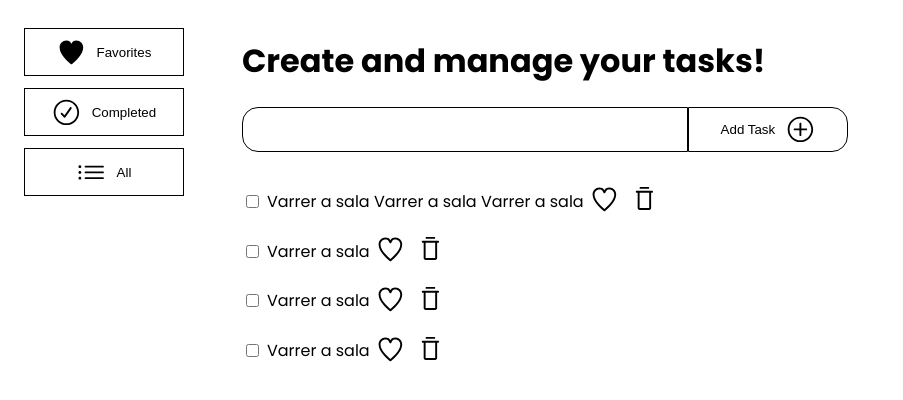
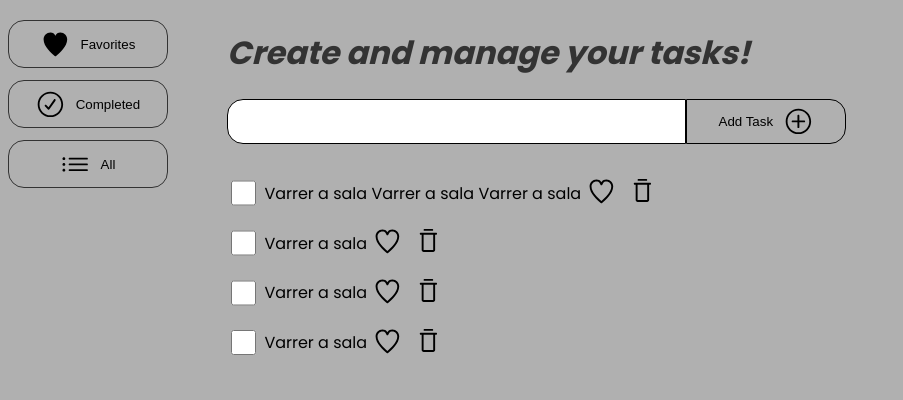
Before and after one commit to viniciusjdebiasi/toDoList-react, a React (Vite) app: page / in a window 1280 px wide. Shown: the top 400 px of the page, without its empty margins (0-903 px from the left). Built offline with nearby package versions, Linux system fonts and the light colour scheme; the HTML template or start-up script is replaced by a standard one.

Commit message:
added css decoration to the page

```diff
--- a/src/App.css
+++ b/src/App.css
@@ -2,8 +2,6 @@
 
 /* principal */
 .main {
-    margin: 1rem;
-    padding: 0;
     font-family: 'poppins';
     display: flex;
 }
@@ -24,7 +22,15 @@
     align-items: center;
     justify-content: center;
     background: none;
-    border: 0.1rem solid black;
+    border: 0.1rem solid #333333;
+    border-radius: 1rem;
+    transition: 0.5s;
+}
+
+.button-choose:hover{
+    background-color: #A3C4F3;
+    color: #FFFFFF;
+    cursor: pointer;
 }
 
 .icons{
@@ -39,6 +45,11 @@
     display: flex;
     flex-direction: column;
     margin-left: 2rem;
+}
+
+.title{
+    color: #333333;
+    font-style: italic;
 }
 
 .container-add{
@@ -57,6 +68,13 @@
     justify-content: center;
     background: none;
     border: 0.1rem solid black;
+    transition: 0.5s;
+}
+
+.button-add:hover{
+    background-color: #A3C4F3;
+    color: #FFFFFF;
+    cursor: pointer;
 }
 
 .input-add{
@@ -65,6 +83,9 @@
     padding-left: 1rem;
     border-radius: 1rem 0 0 1rem;
     border: 0.1rem solid black;
+    outline: none;
+    font-size: 16px;
+    cursor: pointer;
 }
 
 .tasks{
@@ -85,4 +106,19 @@
 .button-task{
     border: none;
     background: none;
+    transition: 0.5s;
 }
+
+.button-task:hover{
+    color: #FFFFFF;
+    transform: scale(1.1);
+    cursor: pointer;
+    transform: rotate(360deg);
+}
+
+input[type="checkbox"] {
+    width: 1.6rem;
+    height: 1.6rem;
+    accent-color: #A3C4F3; /* Cor de destaque para navegadores que suportam */
+    cursor: pointer;
+}
--- a/src/App.jsx
+++ b/src/App.jsx
@@ -13,7 +13,7 @@ function App() {
       </div>
 
       <div className="container_tasks" >
-        <h1>Create and manage your tasks!</h1>
+        <h1 className="title" >Create and manage your tasks!</h1>
 
         <div className="container-add" >
           <input type="text" className="input-add" /> <button className="button-add" >Add Task&nbsp;&nbsp;&nbsp;<PlusCircledIcon className="icons" /></button>
--- a/src/index.css
+++ b/src/index.css
@@ -1,4 +1,6 @@
 .main {
-    padding: 0;
-    margin: 0;
+    padding: 1rem;
+    margin: -1rem;
+    background-color: #B0B0B0;
+    height: 100vh;
 }
```
